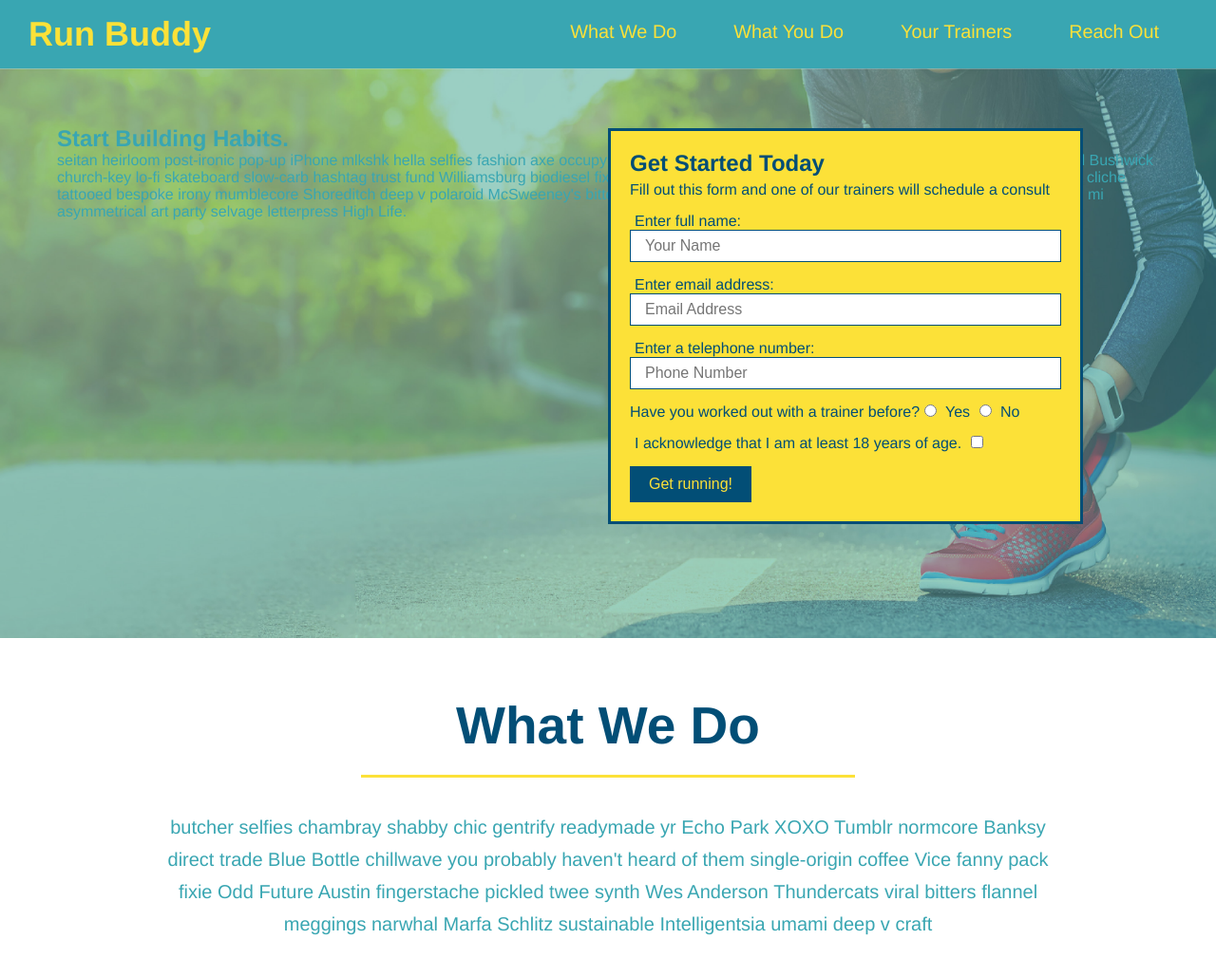
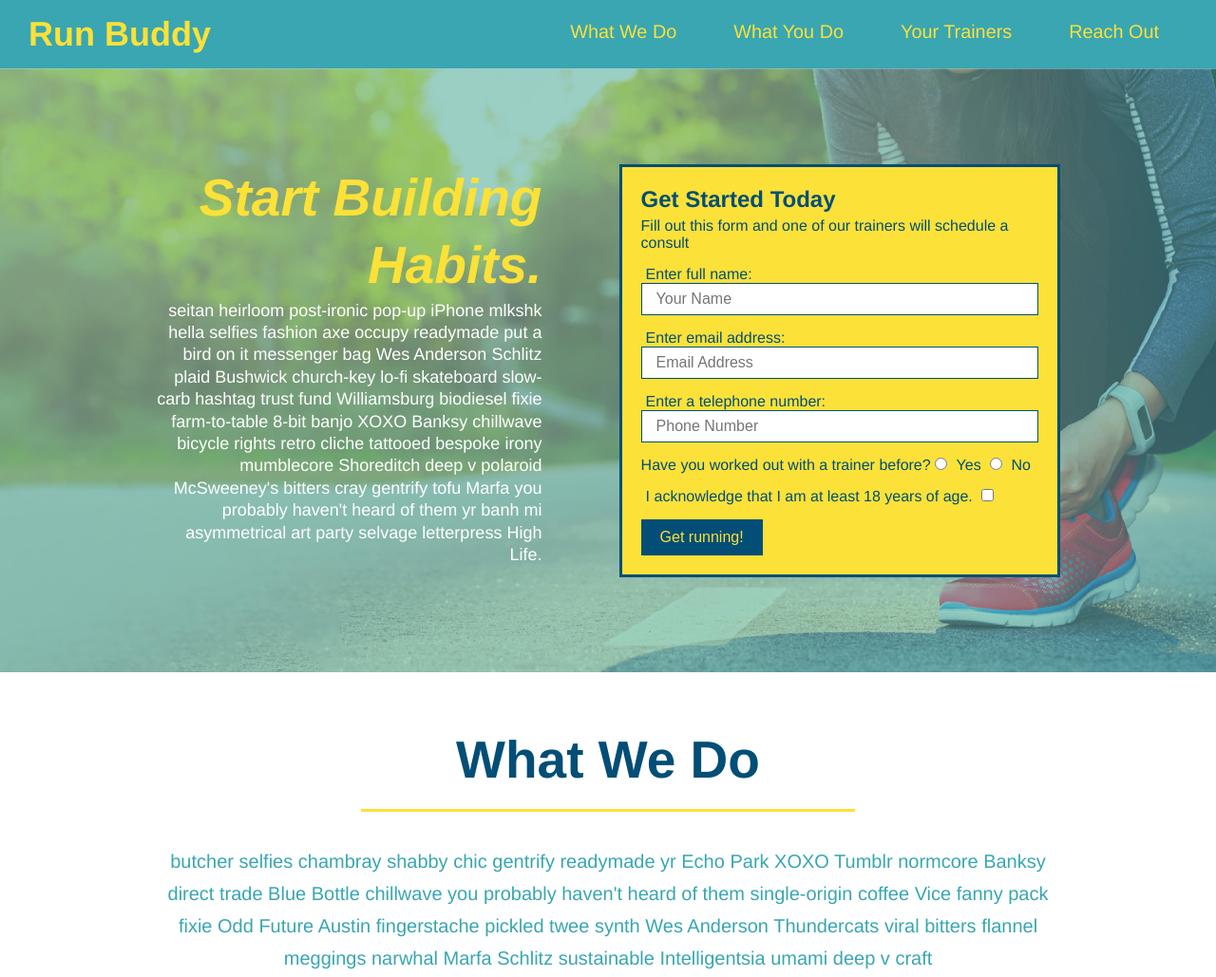
Before and after one commit to rogers0404/run-buddy, a plain HTML site: page index.html in a window 1280 px wide. Shown: the top 1029 px of the page at 95% size. Drawn offline with Linux system fonts and the light colour scheme.

Commit message:
Adding flexbox to hero

```diff
--- a/assets/css/style.css
+++ b/assets/css/style.css
@@ -11,8 +11,9 @@
      font-family: Helvetica, Arial, sans-serif;
     }
 
+  /**************************Header***************************************/
     /* apply styles to <header> */
-    header {
+  header {
         padding: 15px 30px; /*changing the size of header padding: 20px 35px;*/
         background-color: #39a6b2;
         display: flex;
@@ -34,28 +35,6 @@
     color: #fce138;
   }
 
-  footer {
-    background: #fce138;
-    width: 100%;
-    padding: 15px 30px; /*changing the size of header padding: 40px 35px*/
-  }
-
-  footer h2 {
-    display: inline;
-    color: #024e76;
-    font-size: 30px;
-    margin: 0;
-  }
-
-  footer div {
-    float: right;
-    line-height: 1.5;
-    text-align: right;
-  }
-
-  footer a {
-    color: #024e76;
-  }
 
   header nav {
     /*float: right;*/ /*deleted*/
@@ -80,32 +59,84 @@
     font-size: 1.55vw;
     /*font-size: 16px;*/ /*to adjust the size of the font to 1.55% of the width of the screen*/
   }
+/***************************************************************************/
 
+/***************************************************************************/
+  footer {
+    background: #fce138;
+    width: 100%;
+    padding: 15px 30px; /*changing the size of header padding: 40px 35px*/
+    display: flex;
+    justify-content: space-between;
+    flex-wrap: wrap;
+  }
+
+  footer h2 {
+    /*display: inline;*/ /*Flexing to Footer*/
+    color: #024e76;
+    font-size: 30px;
+    margin: 0;
+  }
+
+  footer div {
+    /*float: right; Flexing the Footer*/
+    line-height: 1.5;
+    text-align: right;
+  }
+
+  footer a {
+    color: #024e76;
+  }
+/**************************************************************************/
+
+/**************************************************************************/
   section {
     padding: 60px;
     /*background-image: url("../images/hero-bg.jpg");*/
   }
 
+/*************************************************************************/
 /* Hero Style Start */
 .hero {
     background-image: url("../images/hero-bg.jpg");
-    height: 600px;
+    /*height: 600px;      Felxing     */
     background-size: cover;
     background-position: center;
-    position: relative;
+    /*position: relative;   Using Flox Feature*/
+    /*Appling Flex to the box*/
+    display: flex;
+    justify-content: center;
+    flex-wrap: wrap;
+  }
+   /*Adding text for the mock up proposed*/
+  .hero-cta {
+    width: 35%;
+    text-align: right;
+    margin: 3.5%;
+    color: #fff;
+    font-size: 18px;
+    line-height: 1.3;
+  }
+
+  .hero-cta h2 {
+    font-style: italic;
+    font-size: 55px;
+    color: #fce138;
   }
 
   .hero-form {
     background-color: #fce138;
     padding: 20px;
-    width: 500px;
     color: #024e76;
     border-style: solid;
     border-width: 3px;
     border-color: #024e76;
+    width: 40%;
+    margin: 3.5%;
+    /*width: 500px;
     position: absolute;
     bottom: 120px;
-    right: 140px;
+    right: 140px;          Flexing*/
   }
 
   .hero-form h3 {
```
Also changed, not shown: index.html (+1 -1 lines).
